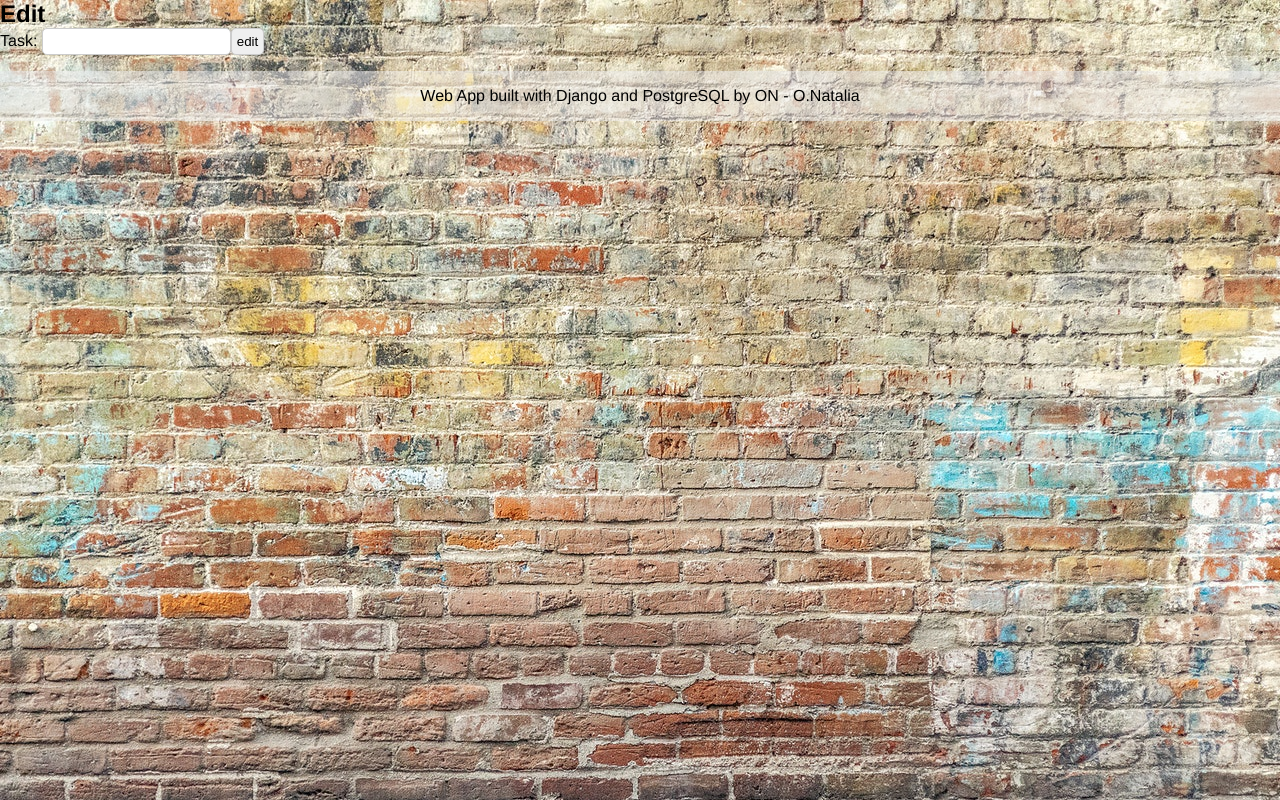
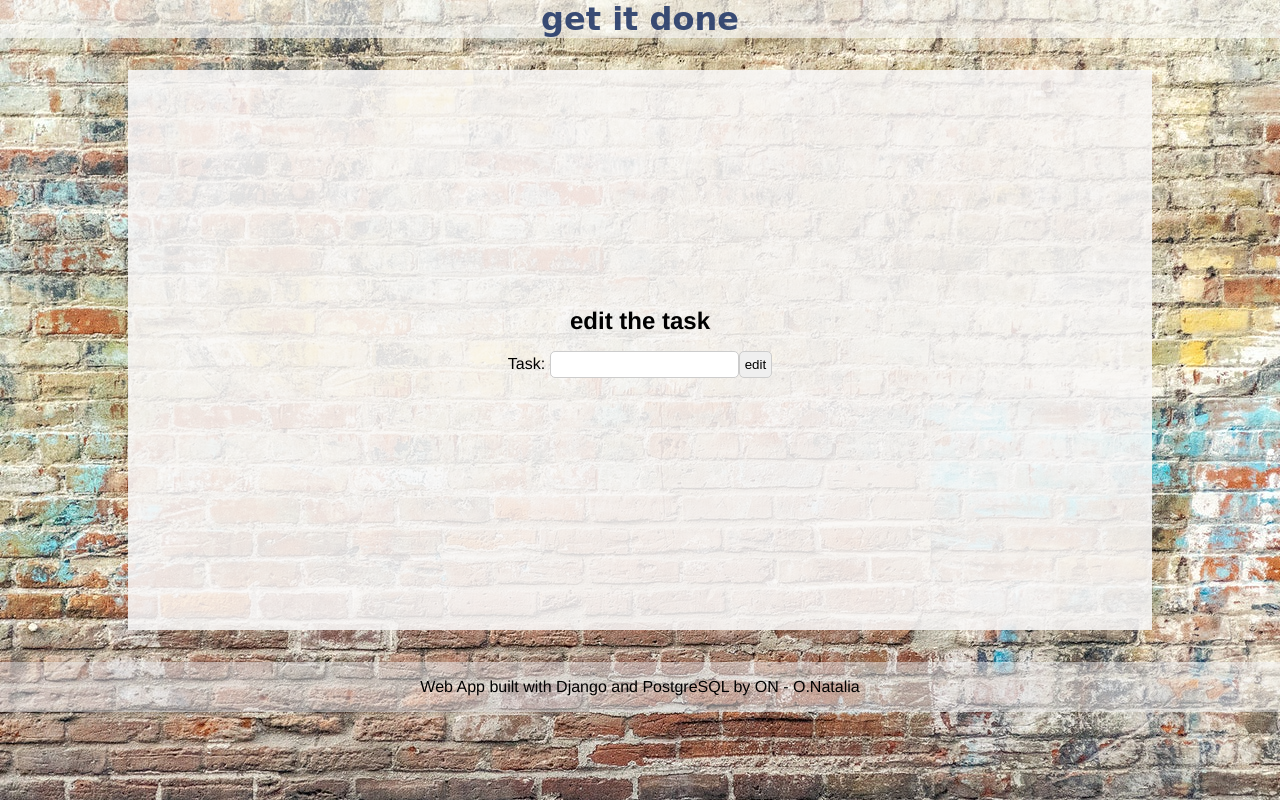
Before and after one commit to 0Ndev/todo-list, a Django app: template templates/edit.html in a window 1280 px wide. Run offline with Django 3.2, Linux system fonts and the light colour scheme; the template is opened without the code that fills it: values that come from a table or form of the project are taken from there, others are empty; some libraries are stand-ins or nearby versions; some web fonts are replaced.

Commit message:
style for edit view

```diff
--- a/static/css/main.css
+++ b/static/css/main.css
@@ -100,6 +100,9 @@ input {
     position: relative;
 }
 
+.btn {
+    cursor: pointer;
+}
 .btn-item {
     padding: 0.8rem 1rem;
 
@@ -131,6 +134,23 @@ a {
     transform: rotate(-3deg);
 }
 
+.edit_container {
+    width: 80vw;
+    min-height: 70vh;
+    margin: 2rem auto;
+    padding: 1rem;
+    background-color: rgba(250, 248, 248, 0.863);
+    display: flex;
+    flex-direction: column;
+    justify-content: center;
+    align-items: center;
+}
+.edit_container h2 {
+    padding-bottom: 1rem;
+}
+.edit_container .btn:hover {
+    background-color: rgba(37, 199, 86, 0.904);
+}
 
 footer {
     /* width: 100%; */
--- a/templates/edit.html
+++ b/templates/edit.html
@@ -1,8 +1,13 @@
 {% extends "base.html" %}
 
 {% block body_block %}
-<div class="container">
-    <h2>Edit</h2>
+<div class="top">
+    <h1>get it done</h1>
+    <div id="info-box">change the order of sticker by drag and drop them</div>
+</div>
+
+<div class="edit_container">
+    <h2>edit the task</h2>
 
     <form method="POST">
         {% csrf_token %}
```
